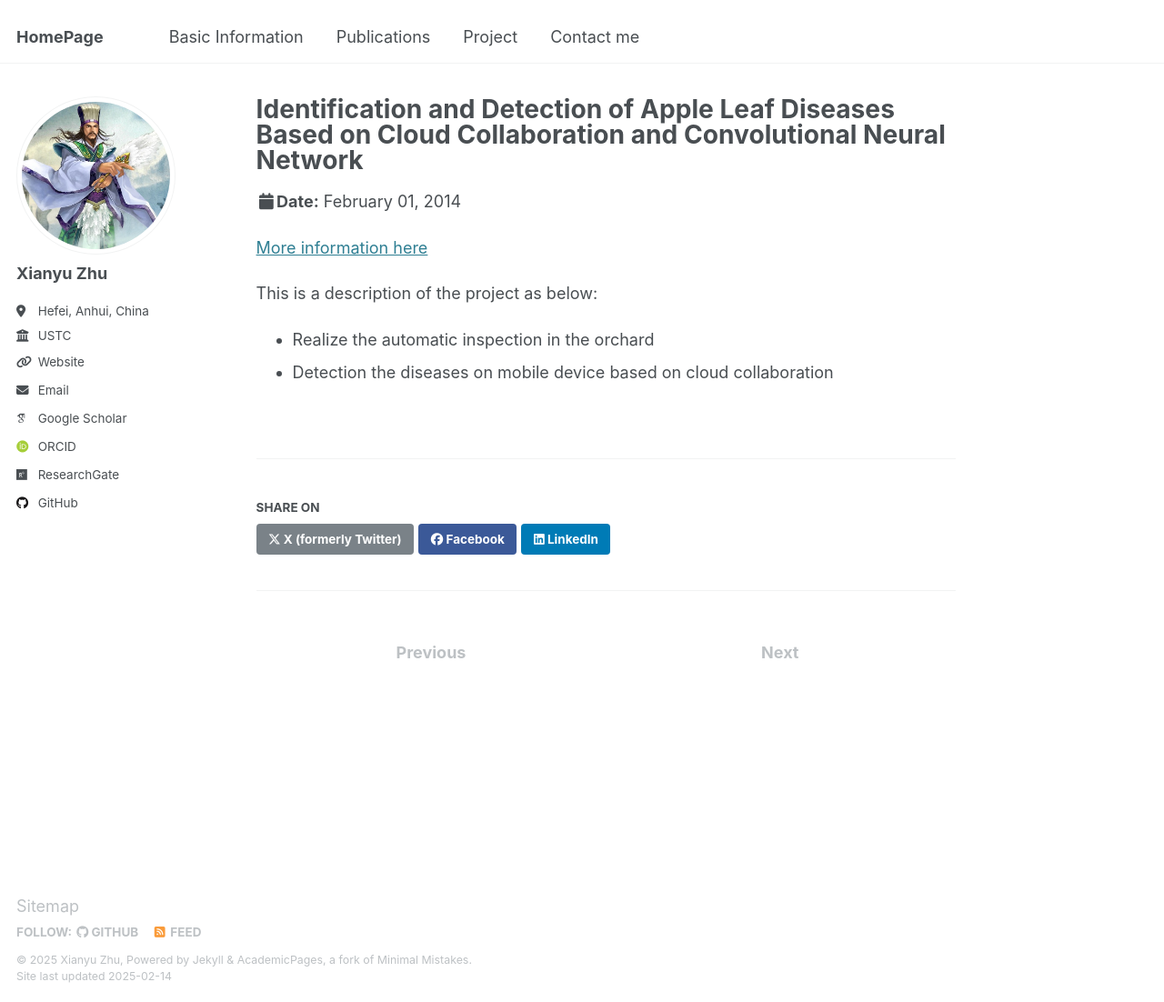
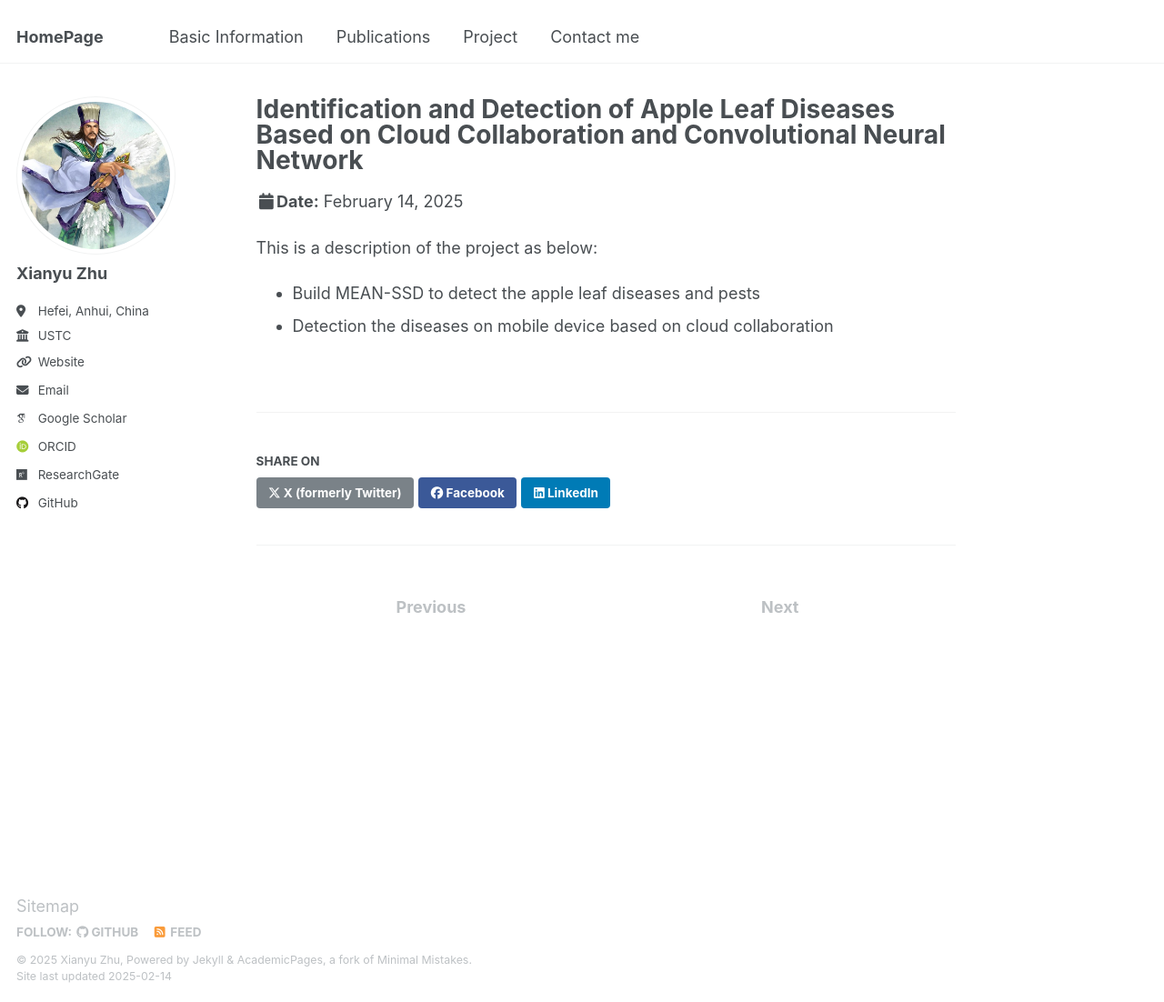
Before and after one commit to zhuxy-USTC/zhuxy-USTC.github.io, a Jekyll site: the page built from _talks/Identification and Detection of Apple Leaf Diseases Based on Cloud Collaboration and Convolutional Neural Network.md, in a window 1280 px wide and 1102 px high. Shown: the whole window at 91% size. Built offline with Jekyll 4.4.1, drawn with Linux system fonts in a browser that asks for light colours; some web fonts are replaced.

Commit message:
Update Identification and Detection of Apple Leaf Diseases Based on Cloud Collaboration and Convolutional Neural Network.md

```diff
--- a/_talks/Identification and Detection of Apple Leaf Diseases Based on Cloud Collaboration and Convolutional Neural Network.md
+++ b/_talks/Identification and Detection of Apple Leaf Diseases Based on Cloud Collaboration and Convolutional Neural Network.md
@@ -2,14 +2,13 @@
 title: "Identification and Detection of Apple Leaf Diseases Based on Cloud Collaboration and Convolutional Neural Network"
 collection: talks
 type: "Talk"
-permalink: /talks/2014-02-01-talk-2
+permalink: /talks/Identification and Detection of Apple Leaf Diseases Based on Cloud Collaboration and Convolutional Neural Network
 venue: "London School of Testing"
-date: 2014-02-01
-location: "London, UK"
+# date: 2014-02-01
+# location: "London, UK"
 ---
 
-[More information here](http://example2.com)
 
 This is a description of the project as below:
-* Realize the automatic inspection in the orchard
+* Build MEAN-SSD to detect the apple leaf diseases and pests
 * Detection the diseases on mobile device based on cloud collaboration
```
